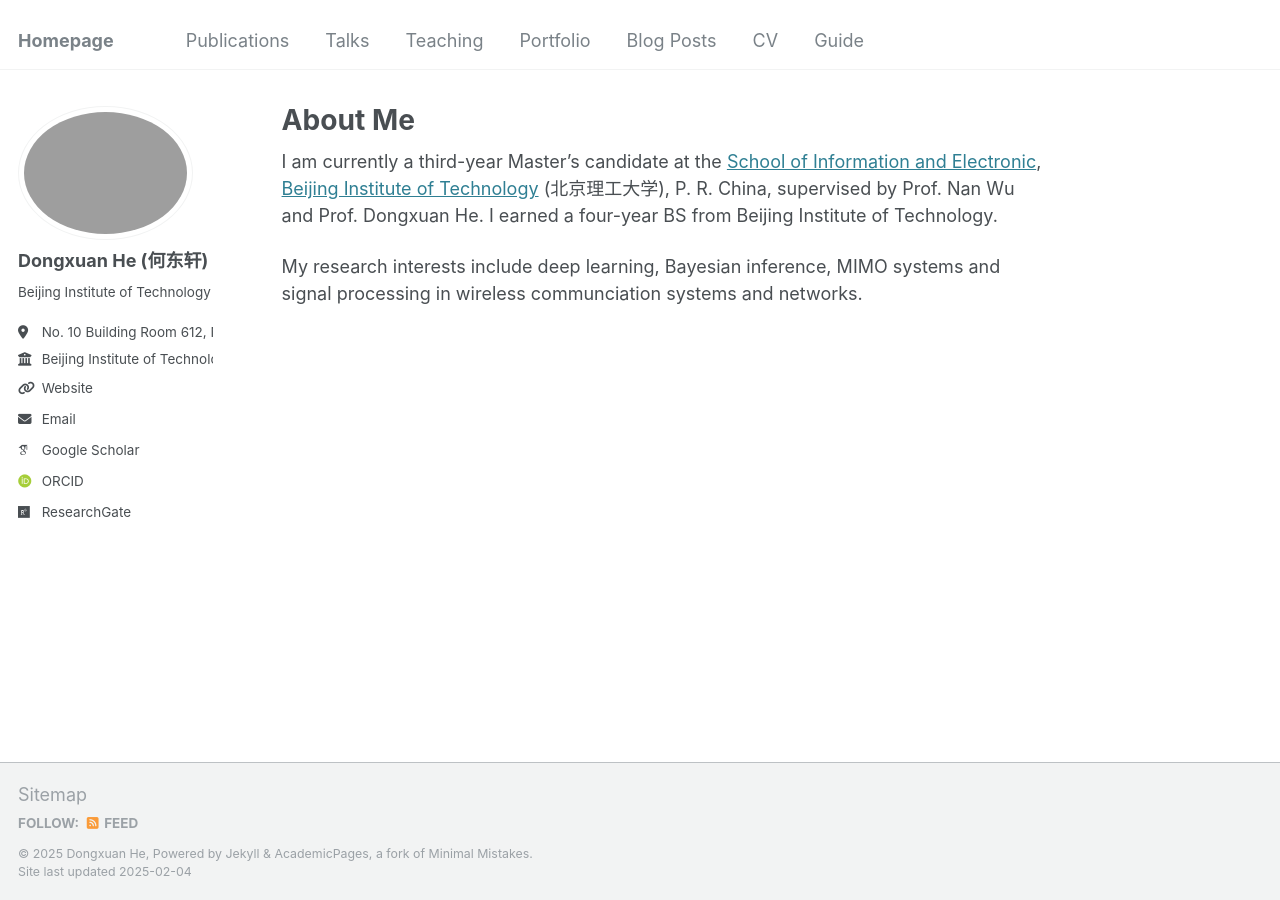
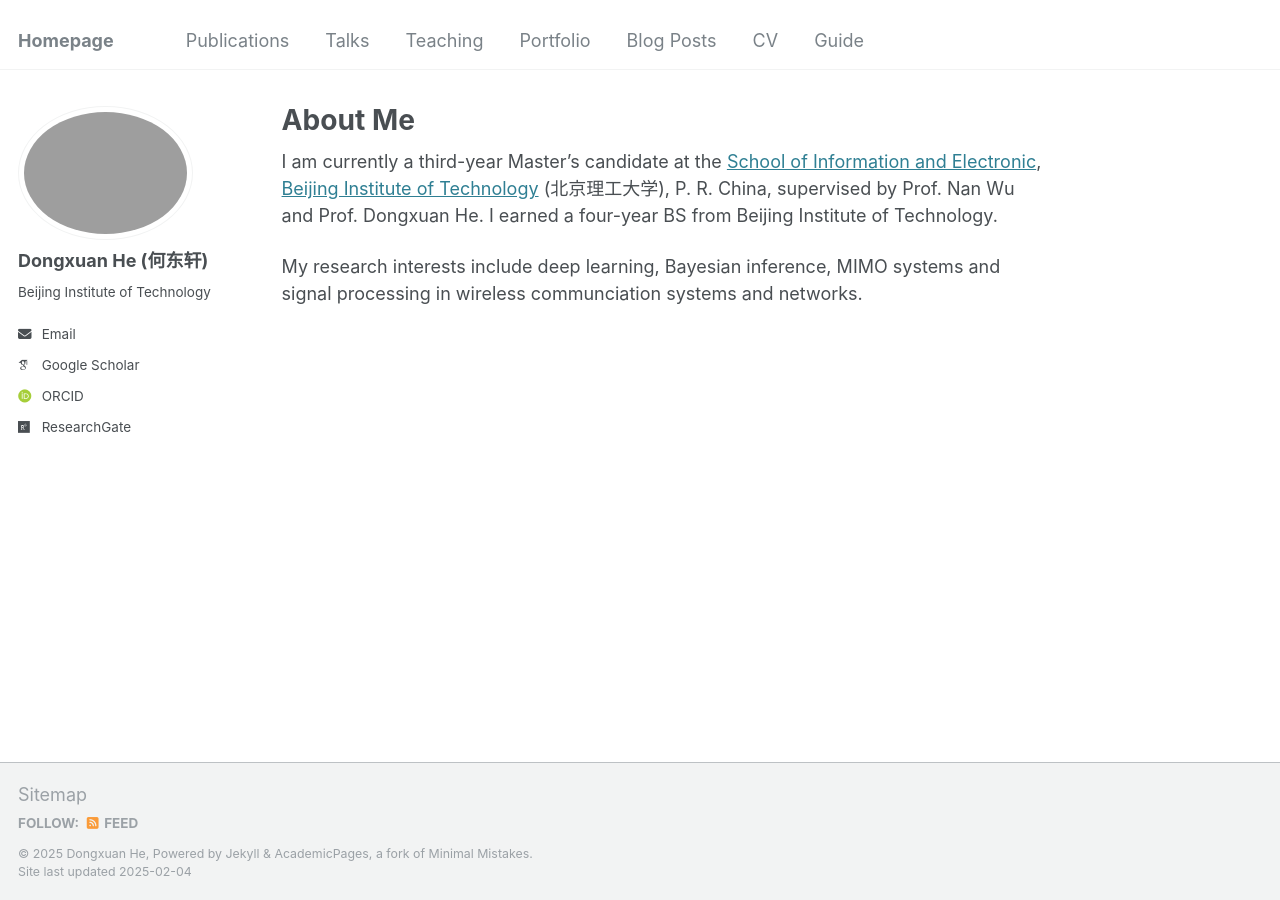
Before and after one commit to dongxuanBIT/dongxuanBIT.github.io, a Jekyll site: the page built from _pages/about.md, in a window 1280 px wide. Built offline with Jekyll 4.4.1, drawn with Linux system fonts in a browser that asks for light colours; some web fonts are replaced.

Commit message:
Update _config.yml

```diff
--- a/_config.yml
+++ b/_config.yml
@@ -25,9 +25,9 @@ author:
   name             : "Dongxuan He (何东轩)"
   pronouns         : # example: "she/her"
   bio              : "Beijing Institute of Technology"
-  location         : "No. 10 Building Room 612, No. 5, South Street, Zhongguancun, Haidian District, Beijing, China"
-  employer         : "Beijing Institute of Technology"
-  uri              : https://zishenliu729.github.io/dongxuan_he.github.io/
+  location         :
+  employer         :
+  uri              :
   email            : "dongxuan_he@bit.edu.cn"
 
   # Academic websites
```
